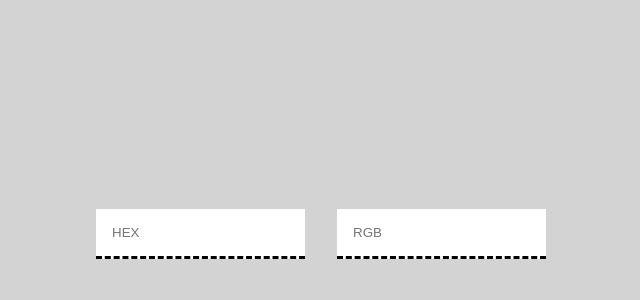
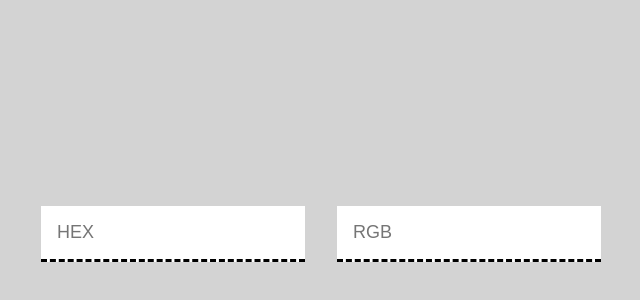
Before and after one commit to Shuktika15/chameleon, a React (Vite) app: page / in a window 1280 px wide. Shown: the part 166-466 px from the top of the page, without its empty margins (319-959 px from the left). Built offline with nearby package versions, Linux system fonts and the light colour scheme.

Commit message:
Add gh-pages deployment

```diff
--- a/package.json
+++ b/package.json
@@ -4,7 +4,7 @@
   "version": "0.0.0",
   "scripts": {
     "dev": "vite",
-    "build": "vite build",
+    "build": "vite build && gh-pages -d dist",
     "preview": "vite preview"
   },
   "dependencies": {
@@ -15,6 +15,7 @@
     "@types/react": "^18.0.0",
     "@types/react-dom": "^18.0.0",
     "@vitejs/plugin-react": "^1.3.0",
+    "gh-pages": "^3.2.3",
     "vite": "^2.9.5"
   }
 }
--- a/src/App.css
+++ b/src/App.css
@@ -26,4 +26,5 @@ input[type="text"] {
   padding: 1rem;
   margin: 1rem;
   border-bottom: dashed black;
+  font-size: large;
 }
```
Also changed, not shown: 1 other file (tests, documents, lock files or other folders).
